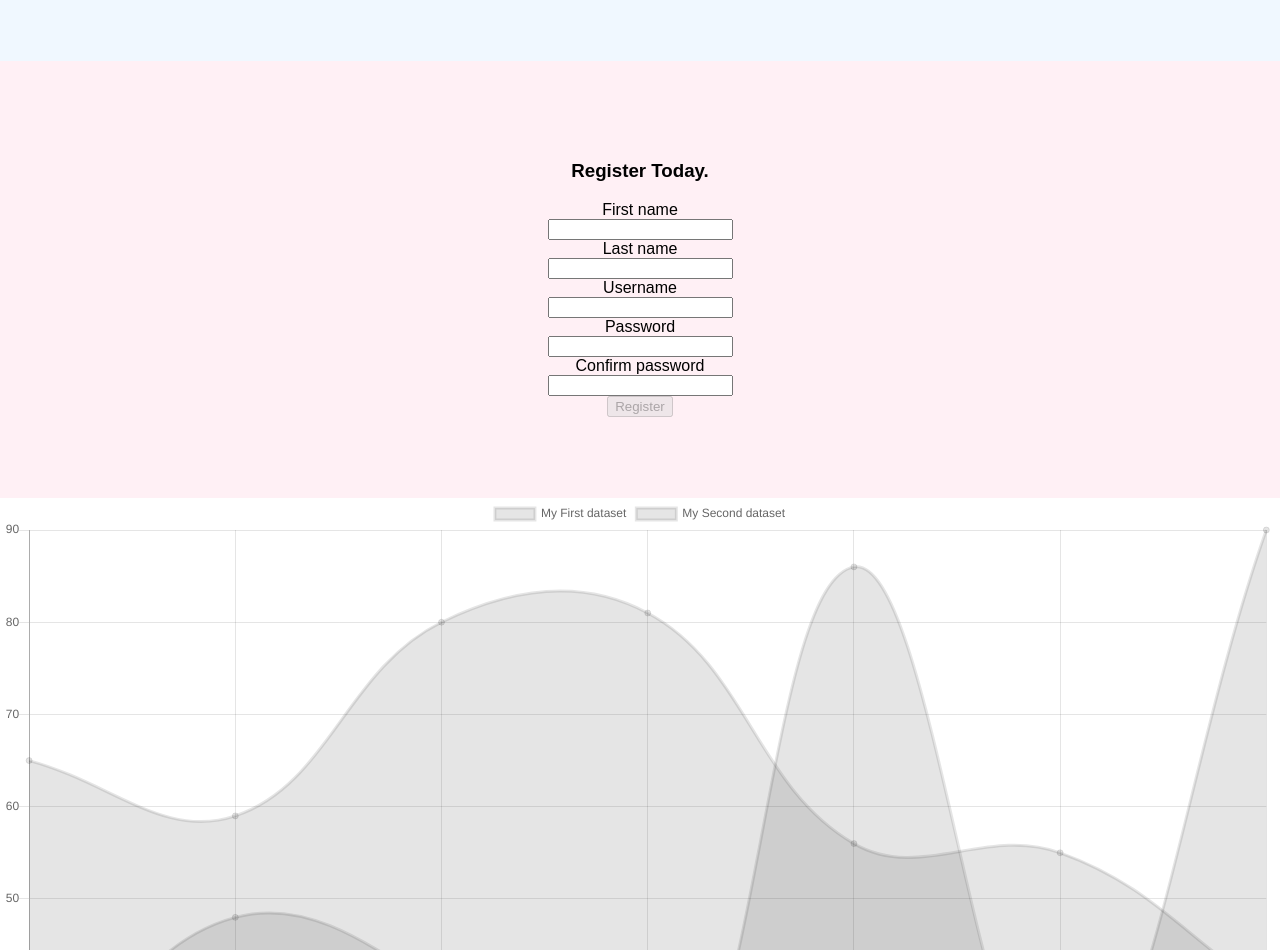
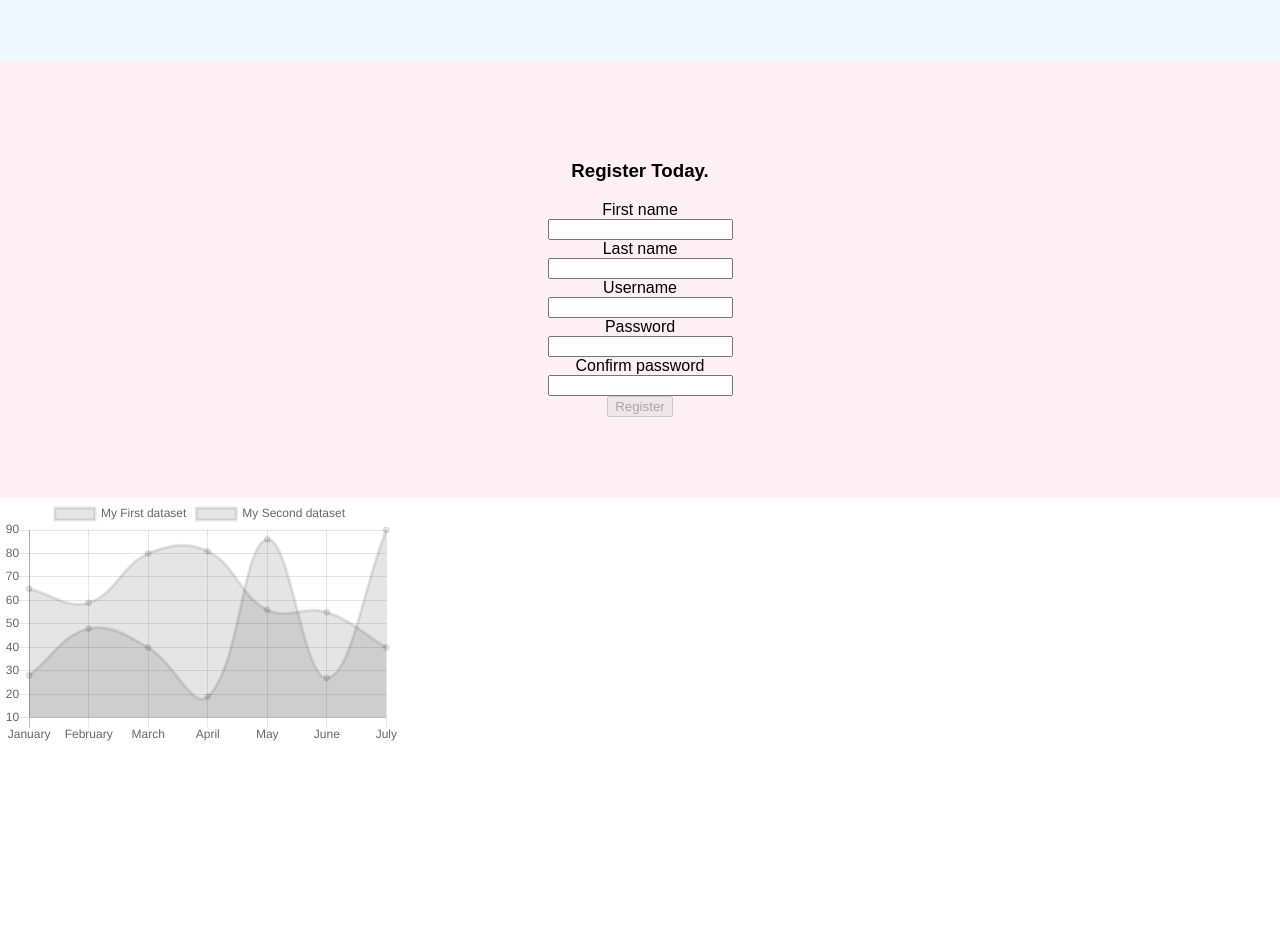
Before and after one commit to KatelinDeSerano/positive-me, a React (Create React App) app: page / in a window 1280 px wide. Shown: the part 601-1551 px from the top of the page. After the commit the page ends 1499 px from the top, so only its background shows below. Built offline with nearby package versions, Linux system fonts and the light colour scheme.

Commit message:
figured out styling on chart

```diff
--- a/src/components/chart.css
+++ b/src/components/chart.css
@@ -0,0 +1,4 @@
+.chart {
+    height: 400px;
+    width: 400px;
+}
```
